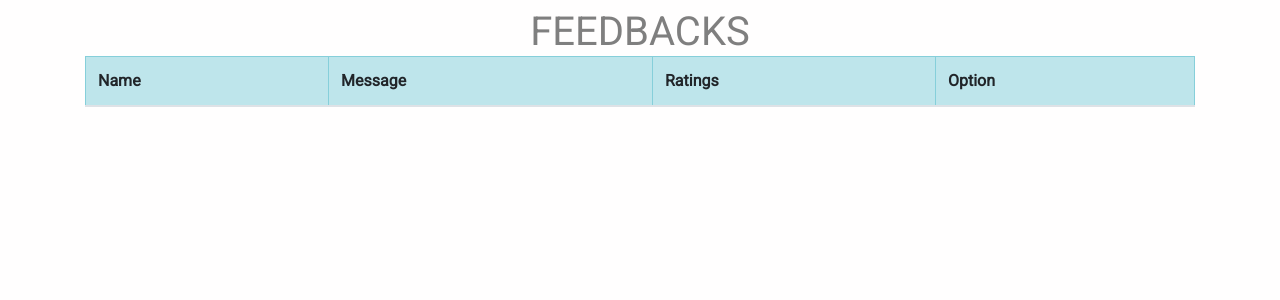
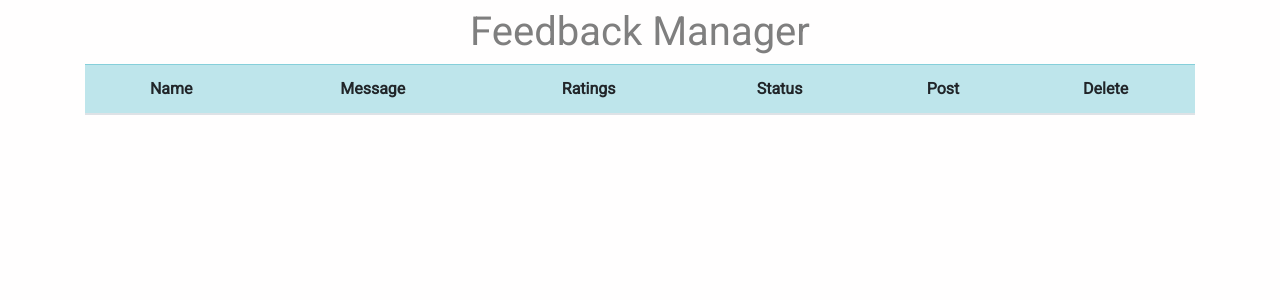
Before and after one commit to rizsim214/jof-brokerage, a CodeIgniter app: page /jof-brokerage/index.php/admincontroller/view_feedbacks in a window 1280 px wide. Shown: the part 58-358 px from the top of the page. Run offline with CodeIgniter, Linux system fonts and the light colour scheme; data comes from the database, SQL or seed files in the repository; tables that the repository leaves empty or names only in its code hold one stand-in row (values such as "Sample post"); lists and menus that the app fills with data are empty; some libraries are stand-ins or nearby versions.

Commit message:
Updated Admin Feedback

```diff
--- a/application/config/routes.php
+++ b/application/config/routes.php
@@ -54,7 +54,7 @@ $route['default_controller'] = 'MainController';
 $route['home'] ='MainController/dynamic_view/home';
 $route['login'] = 'MainController/dynamic_view/login';
 $route['about'] = 'MainController/dynamic_view/about';
-$route['feedbacks'] = 'MainController/dynamic_view/feedback';
+$route['feedbacks'] = 'MainController/view_feedback_landing/0';
 $route['contacts'] = 'MainController/dynamic_view/contact';
 $route['support'] = 'MainController/dynamic_view/support';
 $route['login_account'] = 'MainController/login';
@@ -64,7 +64,8 @@ $route['logout'] = 'MainController/logout';
 $route['admin'] = 'AdminController/dynamic_view';
 $route['user_accounts'] = 'AdminController/dynamic_view/users';
 $route['financial_transaction'] = 'AdminController/dynamic_view/accounting';
-$route['feedbacks'] = 'AdminController/view_feedbacks';
+$route['admin_feedback'] = 'AdminController/view_feedbacks';
+$route['admin_feedback/(:num)'] = 'AdminController/view_feedbacks/$1';
 $route['managements'] = 'AdminController/dynamic_view/managements';
 $route['transactions'] = 'AdminController/dynamic_view/transactions';
 $route['appointments'] = 'AdminController/dynamic_view/appointments/0';
@@ -75,6 +76,7 @@ $route['delete_appointment/(:num)'] = 'AdminController/delete_appointments/$1';
 $route['delete_account/(:num)'] = 'AdminController/delete_account/$1';
 $route['view_account/(:num)'] = 'AdminController/view_account/$1';
 $route['manage_account/(:num)'] = 'AdminController/manage_account/$1';
+$route['delete_feedback/(:num)'] = 'AdminController/delete_feedback/$1';
 // BROKER PAGE ROUTES
 $route['broker'] = 'BrokerController/dynamic_view';
 // ACCOUNTING PAGE ROUTES
--- a/application/controllers/AdminController.php
+++ b/application/controllers/AdminController.php
@@ -60,7 +60,7 @@ class AdminController extends CI_Controller {
                 'response' => $this->AdminModel->getAllAppointment($config['per_page'] , $offset)
             );
 
-            $this->load->view('admin/includes/login_header',$data_results);
+            $this->load->view('admin/includes/login_header');
             $this->load->view('admin/'.$page ,$data_results);
             $this->load->view('includes/footer');
 
@@ -152,16 +152,8 @@ class AdminController extends CI_Controller {
 
     public function view_feedbacks(){
 
-
-                 $feedback_data['feedbacks'] = $this->AdminModel->get_feedback();
-
-                 if(!$feedback_data){
-                        $this->session->set_flashdata('error' , 'Unable to access feedbacks... Please reload the page');
-                        $this->dynamic_view('feedbacks');
-                 }else{
-
-                        $config = array(
-                        'base_url' => site_url('feedbacks'),
+          $config = array(
+                        'base_url' => site_url('admin_feedback'),
                         'total_rows' => $this->AdminModel->countAllFeedbacks(),
                         'per_page' => 5,
                         'num_tag_open' => '<li class="pg-item">' ,
@@ -181,11 +173,27 @@ class AdminController extends CI_Controller {
                             );
                                     $this->pagination->initialize($config);
 
-                                    $this->load->view('admin/includes/login_header');
-                                    $this->load->view('admin/feedbacks' , $feedback_data , $offset = 0);
-                                    $this->load->view('includes/footer');
+                 $feedback_data['all_feedbacks'] = $this->AdminModel->get_feedback($config['per_page'] , $offset = 0);
+
+                 if(!$feedback_data){
+                        $this->session->set_flashdata('error' , 'Unable to access feedbacks... Please reload the page');
+                        $this->dynamic_view('feedbacks');
+                 }else{
+                         $this->load->view('admin/includes/login_header');
+                         $this->load->view('admin/admin_feedback' , $feedback_data );
+                         $this->load->view('includes/footer');
                         }
 
+    }
 
+    public function delete_feedback($id){
+        $result_data = $this->AdminModel->delete_this_feedback($id);
+
+        if(!$result_data){
+            $this->session->set_flashdata('error' , 'Error!! Something went wrong while deleting feedback... Please try again later');
+        }else{
+            $this->session->set_flashdata('success' , 'Successfully removed feedback!');
+        }
+          redirect('admin_feedback');
     }
 }
--- a/application/models/AdminModel.php
+++ b/application/models/AdminModel.php
@@ -111,13 +111,21 @@ class AdminModel extends CI_Model{
     }
 
      //FEEDBACK FUNCTIONS
+    public function delete_this_feedback($id){
+        $this->db->where('feedback_ID' , $id);
+        $this->db->delete('feedbacks');
+        return TRUE;
+    }
     public function countAllFeedbacks(){
         $result = $this->db->get('feedbacks');
         return $result->num_rows();
     }
-    public function get_feedback(){
+    public function get_feedback($limit , $offset){
        $this->db->select('*');
        $this->db->from('feedbacks');
+       $this->db->limit($limit);
+       $this->db->offset($offset);
+       $this->db->ORDER_BY('feedback_ID DESC');
        $this->db->join('users_table' , 'feedbacks.user_fk_ID = users_table.user_ID');
        $query = $this->db->get();
 
--- /dev/null
+++ b/application/views/admin/admin_feedback.php
@@ -0,0 +1,44 @@
+
+<div class="container mx-auto my-2">
+
+ <?php if($this->session->flashdata('error')) {?>
+                 <div class="alert alert-danger mt-5 col-md-8 mx-auto " role="alert">
+                       <?php echo $this->session->flashdata('error');?>
+                            </div>
+                              <?php } elseif($this->session->flashdata('success')) {?>
+                                 <div class="alert alert-success mt-5 col-md-8 mx-auto " role="alert">
+                                    <?php echo $this->session->flashdata('success');?>
+                                         </div>
+                         <?php }?>
+                         <table class="table  table-hover text-center">
+				  <thead class="table-info">
+	            	<h1 class="text-center mb-2">Feedback Manager</h1>
+                                <tr>
+                                <th scope="col">Name</th>
+                                <th scope="col">Message</th>
+                                <th scope="col">Ratings</th>
+                                <th scope="col">Status</th>
+                                <th scope="col">Post</th>
+                                <th scope="col">Delete</th>
+
+                                </tr>
+                            </thead>
+                                <tbody>
+                                    <?php  foreach($all_feedbacks as $feedback) :?>
+                                    <tr>
+                                            <td><?php echo ucwords($feedback->first_name).' '. ucfirst($feedback->last_name);?></td>
+                                            <td><?php echo ucwords($feedback->message);?></td>
+                                            <td><?php echo $feedback->rating;?></td>
+                                            <td><?php echo $feedback->feedback_status;?></td>
+                                            <td><a onclick="return confirm('Posting Feedback. Proceed?')" href="<?php echo base_url('post_feedback')?>/<?php echo $feedback->feedback_ID?>" class="btn btn-success"><i class="fa fa-search-plus"></i></a></td>
+                                            <td><a onclick="return confirm('Removing Feedback. Proceed?')" href="<?php echo base_url('delete_feedback')?>/<?php echo $feedback->feedback_ID?>" class="btn btn-danger"><i class="fa fa-minus"></i></a></td>
+                                        </tr>
+                                    <?php endforeach; ?>
+                                    </tbody>
+
+			    </table>
+
+            <div class="pagination fa-pull-right">
+            <?php echo $this->pagination->create_links();?>
+            </div>
+</div>
--- a/application/views/admin/feedbacks.php
+++ /dev/null
@@ -1,35 +0,0 @@
-
-<div class="container mx-auto my-2">
-<h1 class="text-center">FEEDBACKS</h1>
- <?php if($this->session->flashdata('error')) {?>
-                 <div class="alert alert-danger mt-5 col-md-8 mx-auto " role="alert">
-                       <?php echo $this->session->flashdata('error');?>
-                            </div>
-                              <?php } elseif($this->session->flashdata('success')) {?>
-                                 <div class="alert alert-success mt-5 col-md-8 mx-auto " role="alert">
-                                    <?php echo $this->session->flashdata('success');?>
-                                         </div>
-                         <?php }?>
-    <table class="table table-bordered mx-auto">
-        <thead class="table-info">
-            <tr>
-                 <th scope="col">Name</th>
-                 <th scope="col">Message</th>
-                 <th scope="col">Ratings</th>
-                 <th scope="col">Option</th>
-            </tr>
-        </thead>
-        <tbody>
-            <?php  foreach($feedbacks as $feedback) : ?>
-
-                <th class="text-center"><?php echo ucfirst($feedback->first_name).' '. ucfirst($feedback->last_name);?></th>
-                <th><?php echo $feedback->message;?></th>
-                <th class="text-center"><?php echo $feedback->rating;?></th>
-                <th class="text-center"><a onclick="return confirm('Removing Feedback. Proceed?')" href="<?php echo base_url('delete_feedback')?>/<?php echo $feedback->feedback_ID?>" class="btn btn-danger">Delete</a></th>
-            <?php endforeach;?>
-        </tbody>
-    </table>
-            <div class="pagination fa-pull-right">
-            <?php echo $this->pagination->create_links();?>
-            </div>
-</div>
--- a/application/views/admin/includes/login_header.php
+++ b/application/views/admin/includes/login_header.php
@@ -78,7 +78,7 @@ defined('BASEPATH') OR exit('No direct script access allowed');
                     <div class="row">
                     <div class="container mx-auto my-2">
                             <a href="<?php echo base_url('financial_transaction');?>" class="btn btn-outline-danger col-md-5" aria-labelledby="AccountingDropdown">ACCOUNTING</a>
-                            <a href="<?php echo base_url('feedbacks');?>" class="btn btn-outline-danger col-md-5" aria-labelledby="FeedbacksLink">FEEDBACKS</a>
+                            <a href="<?php echo base_url('admin_feedback');?>" class="btn btn-outline-danger col-md-5" aria-labelledby="FeedbacksLink">FEEDBACKS</a>
                         </div>
                   </div>
                     <div class="row">
--- a/assets/css/jof_styles.css
+++ b/assets/css/jof_styles.css
@@ -368,6 +368,7 @@ img{
     background-color: rgba(255, 254, 254, 0.842);
     padding: 1.5rem 1.5rem 1.5rem;
     border-radius: 10px;
+
 }
 .card-img{
     width: 90%;
@@ -442,11 +443,14 @@ img{
 
 
     /* STYLES FOR FEEDBACKS PAPGE */
-#fb_container{
+.fb_container{
     border: 1px solid black;
     border-radius: 10px;
 }
+#fb_comments{
+    font-family: -apple-system, BlinkMacSystemFont, 'Segoe UI', Roboto, Oxygen, Ubuntu, Cantarell, 'Open Sans', 'Helvetica Neue', sans-serif;
 
+}
 
     /* STYLES FOR ADMIN DASHBOARD PAGE */
 .card__templates a{
```
Also changed, not shown: application/controllers/MainController.php (+15 -0 lines), application/models/MainModel.php (+16 -0 lines), application/views/pages/feedback.php (+18 -16 lines).
